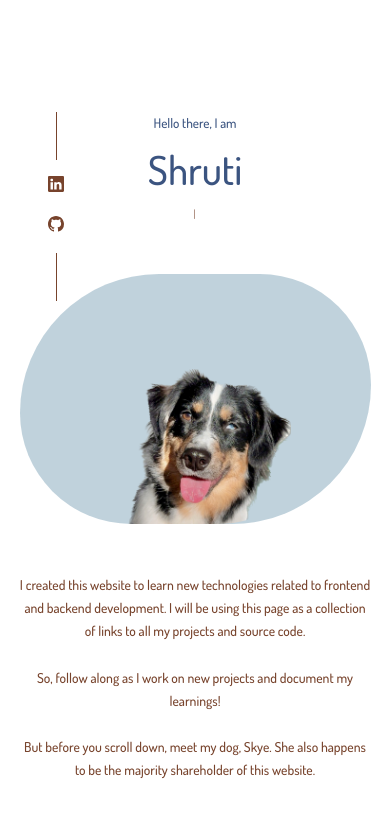
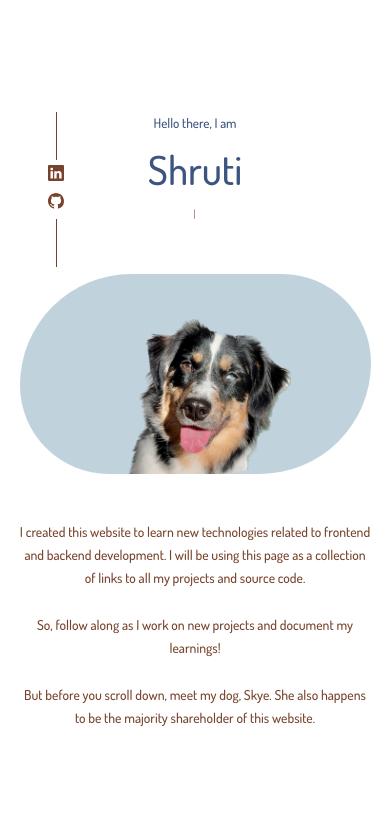
Before and after one commit to ShrutiBendale/ShrutiAndSkyeFrontend, a React (Create React App) app: page / in a window 390 px wide. Shown: the top 818 px of the page. Built offline with nearby package versions, Linux system fonts and the light colour scheme.

Commit message:
Fix  CSS for mobile devices

```diff
--- a/src/components/header/header.css
+++ b/src/components/header/header.css
@@ -155,6 +155,16 @@ header {
 
     }
 
+    .socials {
+        display: flex;
+        flex-direction: column;
+        align-items: center;
+        gap: 0.1rem;
+        position: absolute;
+        top: 0;
+        padding-left: 3rem;
+    }
+
 }
 
 /* media queries for small devices -> ex: phones */
@@ -165,7 +175,7 @@ header {
 
     .header_mid {
         width: 400px;
-        height:250px;
+        height:200px;
         max-width: 90%;
         border-radius: 25rem 20rem 25rem 20rem ;
         margin-left:  auto;
@@ -192,7 +202,7 @@ header {
         left: 0;
         right: 0;
 
-        padding-top: 85%;
+        padding-top:70%;
         font-size: 3.5vi;
 
     }
```
